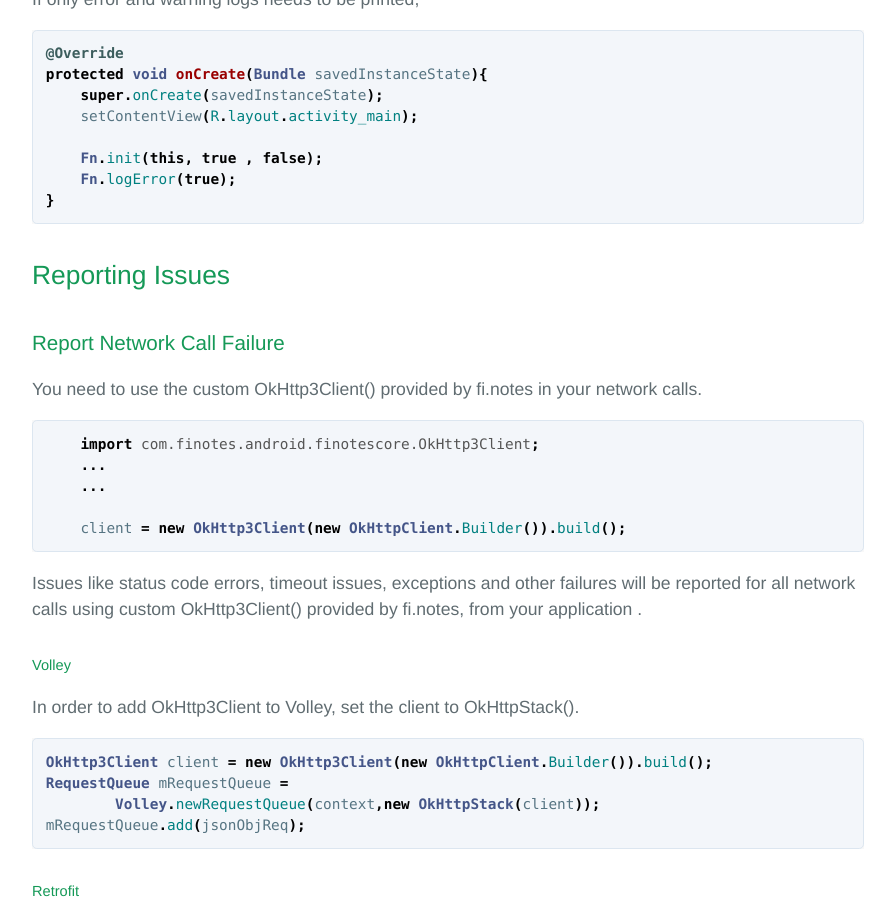
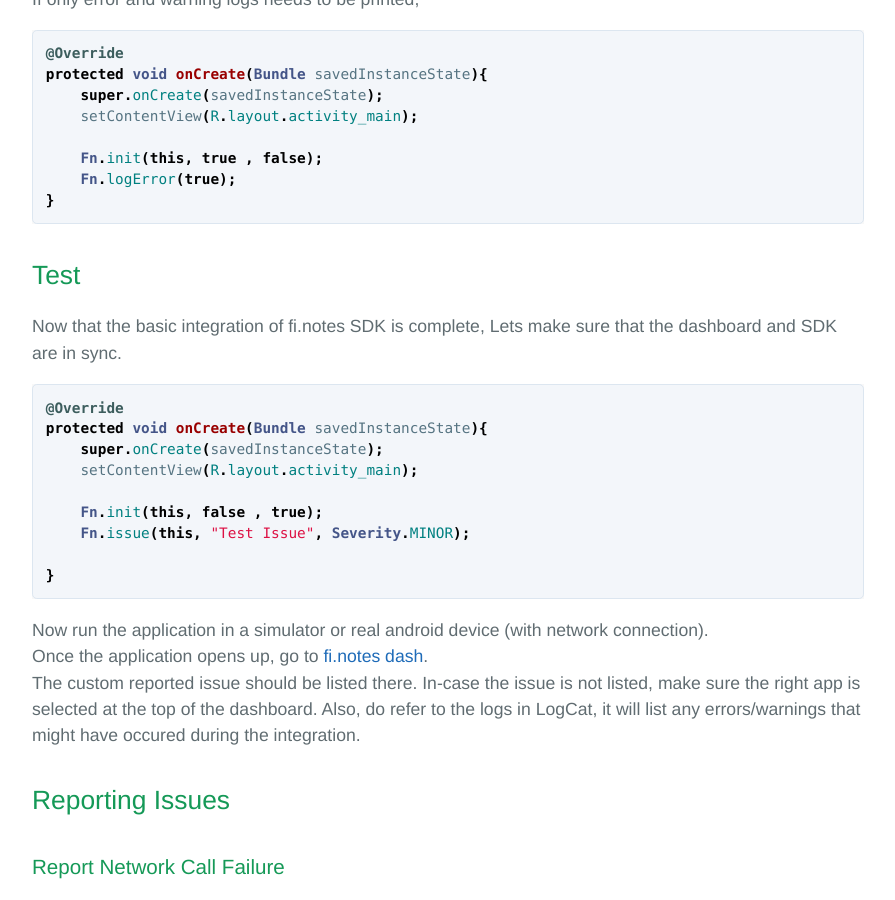
Before and after one commit to finotes/finotes.github.io, a Jekyll site: the page built from _posts/2018-01-19-android-java-docs.md, in a window 1280 px wide and 900 px high, scrolled down 2210 px. Shown: the whole window, without its empty margins (192-1087 px from the left). Built offline with Jekyll 4.4.1, drawn with Linux system fonts in a browser that asks for light colours; some web fonts are replaced.

Commit message:
Update 2018-01-19-android-java-docs.md

````diff
--- a/_posts/2018-01-19-android-java-docs.md
+++ b/_posts/2018-01-19-android-java-docs.md
@@ -94,6 +94,25 @@ protected void onCreate(Bundle savedInstanceState){
     Fn.logError(true);
 }
 ```
+## Test
+Now that the basic integration of fi.notes SDK is complete,
+Lets make sure that the dashboard and SDK are in sync.
+```java
+@Override
+protected void onCreate(Bundle savedInstanceState){
+    super.onCreate(savedInstanceState);
+    setContentView(R.layout.activity_main);
+
+    Fn.init(this, false , true);
+    Fn.issue(this, "Test Issue", Severity.MINOR);
+
+}
+```
+Now run the application in a simulator or real android device (with network connection).
+Once the application opens up, go to [fi.notes dash](cloud.finotes.com/FinotesRS/#/tickets).
+The custom reported issue should be listed there.
+In-case the issue is not listed, make sure the right app is selected at the top of the dashboard.
+Also, do refer to the logs in LogCat, it will list any errors/warnings that might have occured during the integration.
 
 ## Reporting Issues
 
````
